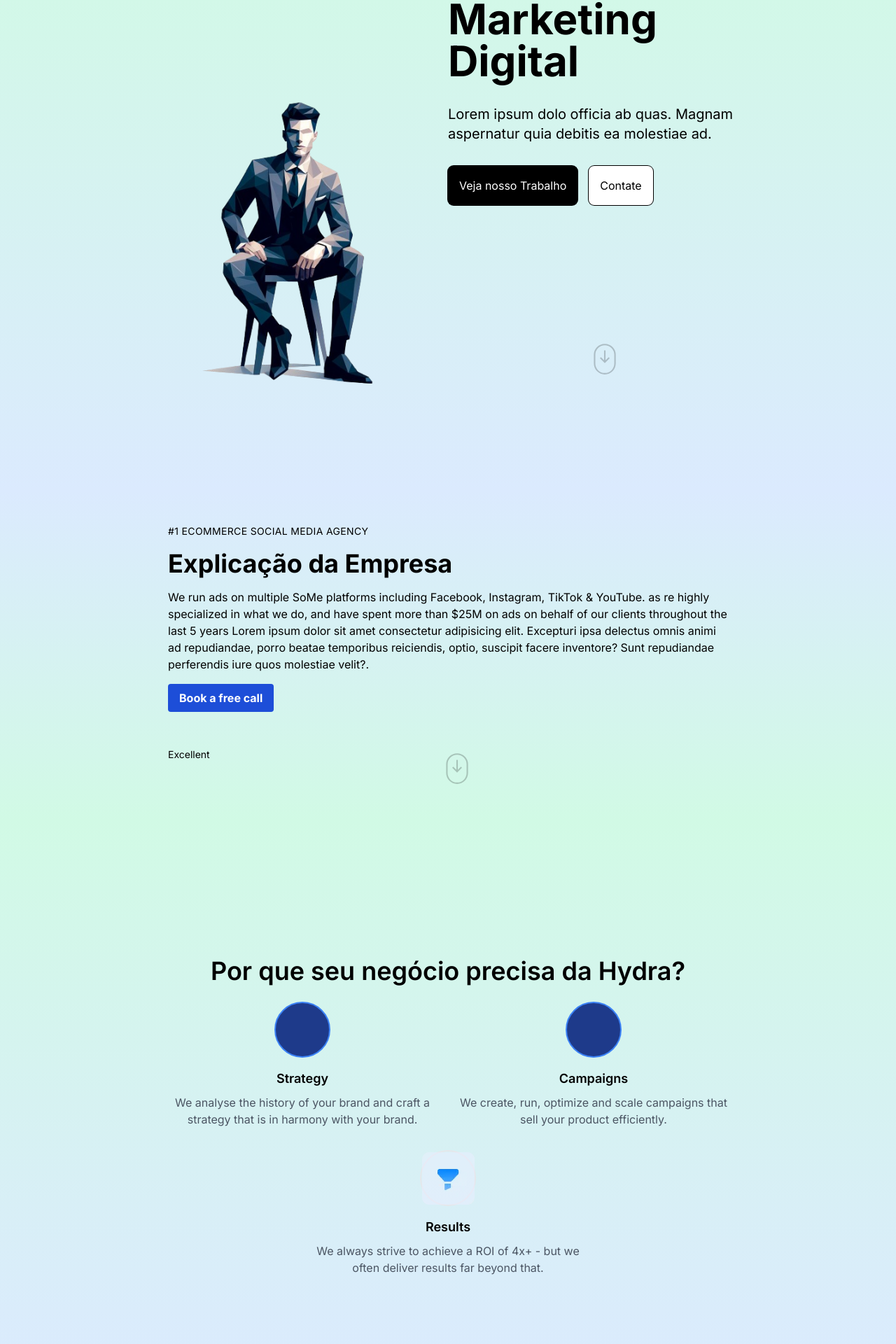
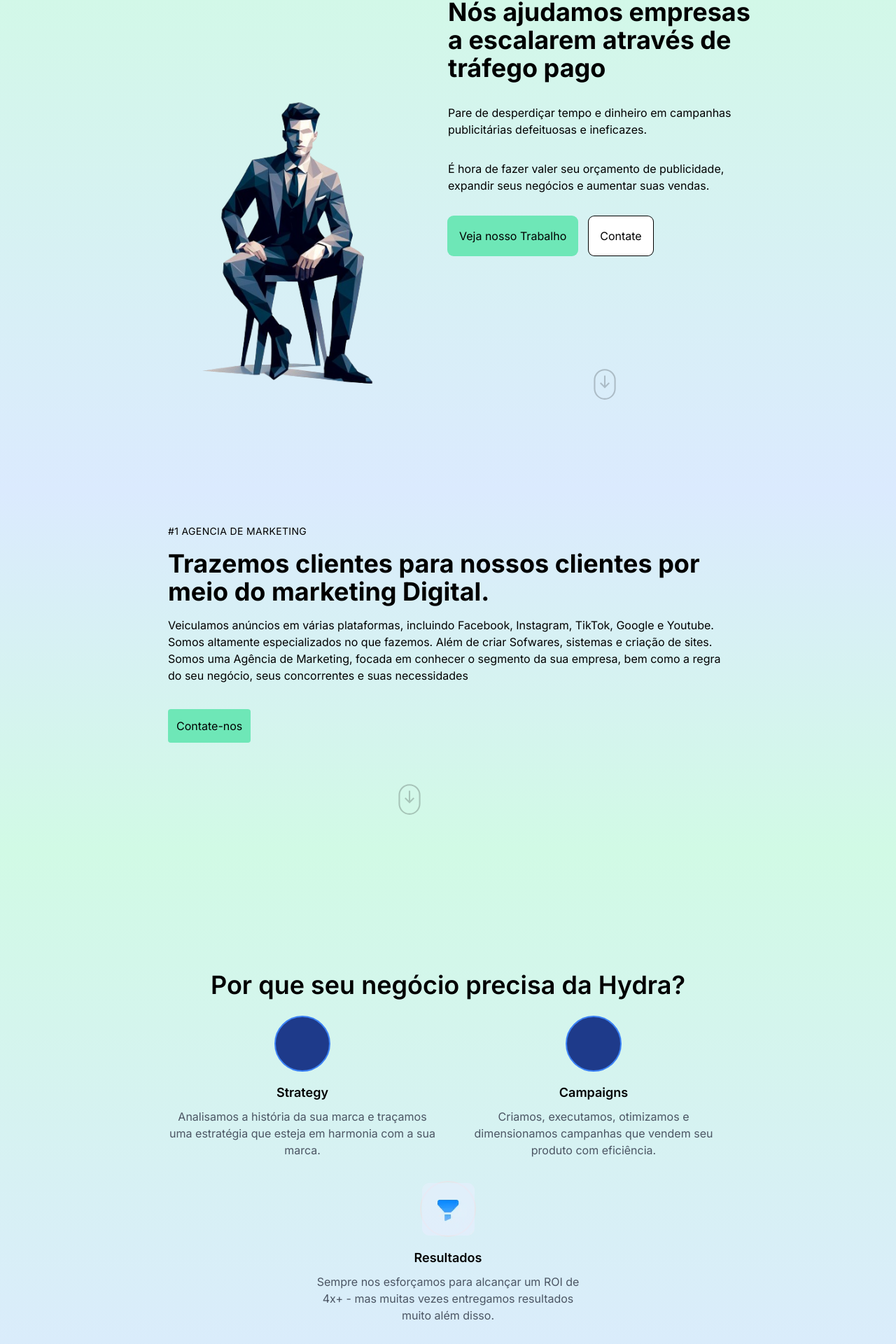
Before and after one commit to MAGJR/Agency, a Next.js app: page / in a window 1280 px wide. Shown: the part 99-2019 px from the top of the page at 70% size. Built offline with nearby package versions, Linux system fonts and the light colour scheme.

Commit message:
Home End

```diff
--- a/app/components/Section Services/index.tsx
+++ b/app/components/Section Services/index.tsx
@@ -6,12 +6,13 @@ import { motion } from 'framer-motion'
 
 
 export function SectionServices () {
+
     return (
        <div className='
        h-full
        mt-10 px-4 sm:px-8 md:px-12 lg:px-20 xl:px-48'>
         <div className="container mx-auto px-4">
-        <h1 className='items-center justify-center text-center mb-6 text-6xl'>titulo</h1>
+        <h1 className='items-center justify-center text-center mb-6 text-6xl'>Serviços</h1>
         <div className="grid md:grid-cols-3 gap-8">
 
       {/* CARD 1*/}
@@ -27,7 +28,7 @@ export function SectionServices () {
           <img src="path_to_your_web_icon" alt="Web Sites" className="h-8 w-8" />
           <h3 className="text-xl font-semibold ml-3">Web Sites</h3>
         </div>
-        <p>Desenvolvemos sites modernos e funcionais que proporcionam uma experiência de navegação intuitiva e envolvente para seus visitantes...</p>
+        <p>Desenvolvemos sites modernos e funcionais que proporcionam uma experiência de navegação intuitiva e envolvente para seus visitantes</p>
       </motion.div>
 
      {/* CARD 2 */}
@@ -37,9 +38,9 @@ export function SectionServices () {
       className="bg-gradient-to-bl from-blue-100 to-emerald-50 rounded-lg p-6">
         <div className="flex items-center mb-4">
           <img src="path_to_your_marketing_icon" alt="Marketing One Off" className="h-8 w-8" />
-          <h3 className="text-xl font-semibold ml-3">Marketing One Off</h3>
+          <h3 className="text-xl font-semibold ml-3">Marketing</h3>
         </div>
-        <p>Oferecemos soluções completas de marketing digital, incluindo estratégias online e offline...</p>
+        <p>Oferecemos soluções completas de marketing digital, incluindo estratégias online </p>
       </motion.div>
 
       {/* CARD 3 */}
--- a/app/components/SectionFilosofia/index.tsx
+++ b/app/components/SectionFilosofia/index.tsx
@@ -2,53 +2,78 @@
 
 import Image from "next/image"
 import funilImg from "../../../public/funil.webp"
+import {motion, useInView} from "framer-motion"
+import { useRef } from "react"
 
 export function SectionFilosofia() {
+  const containerRef = useRef<HTMLDivElement>(null)
+
+    const descriptionRef = useRef<HTMLDivElement>(null)
+    const isDescriptionRefInView = useInView(descriptionRef, {margin:"-150px"})
     return (
-        <div className="
+        <div
+        ref={containerRef}
+        className="
         h-screen
         bg-gradient-to-b from-emerald-100 to-blue-100
         px-4 sm:px-8 md:px-12 lg:px-20 xl:px-48 text-center
         flex flex-col items-center justify-center
         "
 
-        >
-            <div className="flex items-center justify-center mt-12 ">
+        >   <div ref={descriptionRef}>
+            <motion.div
+            initial={{ opacity: 0 }}
+            animate={isDescriptionRefInView ? { opacity: 1 } : {}}
+            transition={{delay: 0.2}}
+            className="flex items-center justify-center mt-12 " >
             <h1 className="font-semibold text-4xl mb-6">Por que seu negócio precisa da Hydra?</h1>
-            </div>
+            </motion.div>
             <div className="flex flex-wrap justify-center gap-8">
         {/* Strategy */}
-        <div className="max-w-sm flex flex-col items-center">
+        <motion.div
+        initial={{ opacity: 0 }}
+        animate={isDescriptionRefInView ? { opacity: 1 } : {}}
+        transition={{delay: 0.3}}
+        className="max-w-sm flex flex-col items-center">
           <div className="flex justify-center items-center h-20 w-20 bg-blue-900 rounded-full mb-4 border-2 border-blue-500">
             {/* Placeholder for image */}
           </div>
           <h3 className="text-lg font-semibold text-center mb-2">Strategy</h3>
           <p className="text-gray-600 text-center">
-            We analyse the history of your brand and craft a strategy that is in harmony with your brand.
+          Analisamos a história da sua marca e traçamos uma estratégia que esteja em harmonia com a sua marca.
           </p>
-        </div>
+        </motion.div>
 
         {/* Campaigns */}
-        <div className="max-w-sm flex flex-col items-center">
+        <motion.div
+        initial={{ opacity: 0 }}
+        animate={isDescriptionRefInView ? { opacity: 1 } : {}}
+        transition={{delay: 0.4}}
+        className="max-w-sm flex flex-col items-center">
           <div className="flex justify-center items-center h-20 w-20 bg-blue-900 rounded-full mb-4 border-2 border-blue-500">
             {/* Placeholder for image */}
           </div>
           <h3 className="text-lg font-semibold text-center mb-2">Campaigns</h3>
           <p className="text-gray-600 text-center">
-            We create, run, optimize and scale campaigns that sell your product efficiently.
+          Criamos, executamos, otimizamos e dimensionamos campanhas que vendem seu produto com eficiência.
           </p>
-        </div>
+        </motion.div>
         {/* Results */}
-        <div className="max-w-sm flex flex-col items-center">
+        <motion.div
+        initial={{ opacity: 0 }}
+        animate={isDescriptionRefInView ? { opacity: 1 } : {}}
+        transition={{delay: 0.5}}
+        className="max-w-sm flex flex-col items-center">
           <div className="flex justify-center items-center h-20 w-20 rounded-full  mb-4 border-2">
             <Image src={funilImg} alt="" />
           </div>
-          <h3 className="text-lg font-semibold text-center mb-2">Results</h3>
+          <h3 className="text-lg font-semibold text-center mb-2">Resultados</h3>
           <p className="text-gray-600 text-center">
-            We always strive to achieve a ROI of 4x+ - but we often deliver results far beyond that.
+          Sempre nos esforçamos para alcançar um ROI de 4x+ - mas muitas vezes entregamos resultados muito além disso.
           </p>
+        </motion.div>
+
         </div>
-
         </div>
         </div>
     )
--- a/app/components/SectionHome/index.tsx
+++ b/app/components/SectionHome/index.tsx
@@ -5,7 +5,7 @@ export function SectionHome () {
     const containerRef = useRef<HTMLDivElement>(null)
 
     const descriptionRef = useRef<HTMLDivElement>(null)
-    const isDescriptionRefInView = useInView(descriptionRef, {margin:"-20px"})
+    const isDescriptionRefInView = useInView(descriptionRef, {margin:"1px"})
 
     return (
 <div className="bg-gradient-to-b
@@ -20,34 +20,38 @@ export function SectionHome () {
       ref={descriptionRef}
       >
         <motion.p
-        initial={{x:"-500px"}}
-        animate={isDescriptionRefInView ? {x:0} : {}}
-        transition={{delay:0.2}}
+        initial={{ opacity: 0 }}
+        animate={isDescriptionRefInView ? { opacity: 1 } : {}}
+        transition={{ delay: 0.2 }}
         className="text-sm uppercase tracking-wide"
-        >#1 Ecommerce Social Media Agency
+        >#1 Agencia de Marketing
         </motion.p>
         <motion.h1
-        initial={{x:"-1000px"}}
-        animate={isDescriptionRefInView ? {x:0} : {}}
-        transition={{delay:0.3, duration:0.5}}
+        initial={{ opacity: 0 }}
+        animate={isDescriptionRefInView ? { opacity: 1 } : {}}
+        transition={{ delay: 0.2 }}
         className="text-4xl font-bold my-4"
         >
-         Explicação da Empresa
+         Trazemos clientes para nossos clientes por meio do marketing Digital.
         </motion.h1>
         <motion.p
-        initial={{x:"-1000px"}}
-        animate={isDescriptionRefInView ? {x:0} : {}}
-        transition={{delay:0.4, duration:0.5}}
+        initial={{ opacity: 0 }}
+        animate={isDescriptionRefInView ? { opacity: 1 } : {}}
+        transition={{ delay: 0.2 }}
         className="mb-4 ">
-          We run ads on multiple SoMe platforms including Facebook, Instagram, TikTok & YouTube.
-          as re highly specialized in what we do, and have spent more than $25M on ads on behalf of
-          our clients throughout the last 5 years Lorem ipsum dolor sit amet consectetur adipisicing elit. Excepturi ipsa delectus omnis animi ad repudiandae, porro beatae temporibus reiciendis, optio, suscipit facere inventore? Sunt repudiandae perferendis iure quos molestiae velit?.
+
+          Veiculamos anúncios em várias plataformas, incluindo Facebook, Instagram, TikTok, Google e Youtube.
+          Somos altamente especializados no que fazemos. Além de criar Sofwares, sistemas e criação de sites.
+          Somos uma Agência de Marketing, focada em conhecer o segmento da sua empresa, bem como a regra do seu negócio, seus concorrentes e suas necessidades
         </motion.p>
-        <button className="bg-blue-700 hover:bg-blue-600 text-white font-bold py-2 px-4 rounded">
-          Book a free call
-        </button>
+        <motion.button
+        whileHover={{ scale: 1.05 }}
+        transition={{ type: "spring", stiffness: 300 }}
+        className="
+        bg-emerald-300 p-3 rounded mt-5 hover:bg-emerald-500">
+          Contate-nos
+        </motion.button>
         <div className="flex items-center mt-4">
-          <p className="text-sm mr-2">Excellent</p>
           <div className="flex lg:ml-80 mt-10">
             {/* */}
             <motion.svg
--- a/app/components/SectionHydra/index.tsx
+++ b/app/components/SectionHydra/index.tsx
@@ -26,6 +26,9 @@ export function SectionHydra () {
         <motion.div
           className="w-full lg:flex-1"
           ref={descriptionRef}
+          initial={{ opacity: 0 }}
+        animate={isDescriptionRefInView ? { opacity: 1 } : {}}
+        transition={{delay: 0.2}}
         >
           <Image
             src={hydrImg}
@@ -45,15 +48,22 @@ export function SectionHydra () {
             transition={{ delay: 0.5 }}
             className="text-2xl font-bold"
           >
-            Diferencial
+            NOSSA FORÇA
           </motion.h1>
           <motion.p
             initial={{ opacity: 0 }}
             animate={isDescriptionRefInView ? { opacity: 1 } : {}}
             transition={{ delay: 0.6 }}
           >
-            Seu texto aqui. Este é um exemplo de como você pode posicionar texto e
-            imagem lado a lado usando Flexbox e Tailwind CSS.
+            Oferecemos Segurança Digital, para que as suas ofertas não sejam pirateadas.
+          </motion.p>
+          <motion.p
+            initial={{ opacity: 0 }}
+            animate={isDescriptionRefInView ? { opacity: 1 } : {}}
+            transition={{ delay: 0.6 }}
+            className="mt-3"
+          >
+            Criamos sistemas saas com Inteligência artifical, além de trazer um sistema único para as suas campanhas para alta performace.
           </motion.p>
           <motion.button
             whileHover={{ scale: 1.05 }}
--- a/app/layout.tsx
+++ b/app/layout.tsx
@@ -7,7 +7,7 @@ import { TransitionProvider } from "./components/transitionProvider";
 const inter = Inter({ subsets: ["latin"] });
 
 export const metadata: Metadata = {
-  title: "Create Next App",
+  title: "Agency ",
   description: "O melhor site de Marketing Digital",
 };
 export default function RootLayout({
--- a/app/page.tsx
+++ b/app/page.tsx
@@ -2,21 +2,27 @@
 "use client"
 import Image from "next/image";
 import HomeImg from '../public/Home.png'
-import {motion} from 'framer-motion'
+import {motion, useInView} from 'framer-motion'
 import { SectionHome } from "./components/SectionHome";
 import { SectionFilosofia } from "./components/SectionFilosofia";
 import { SectionHydra } from "./components/SectionHydra";
 import { SectionServices } from "./components/Section Services";
+import { useRef } from "react";
 export default function Home() {
+ const containerRef = useRef<HTMLDivElement>(null);
+ const descriptionRef = useRef<HTMLDivElement>(null);
 
+ const isDescriptionInView = useInView(descriptionRef, {margin:"-150px"})
 
   return (
+
     <motion.div
+
     className="h-full"
     initial={{y:"-200vh"}}
     animate={{y:"0%"}}
-    transition={{duration:1}}>
-
+    transition={{duration:1}}
+    >
     <div className="h-full flex lg:flex-row flex-col overflow-scroll overflow-x-hidden px-4 sm:px-8 md:px-12 lg:px-20 xl:px-48 ">
    {/* IMAGE CONTAINER */}
    <div className="h-1/2 lg:h-full lg:w-1/2 relative">
@@ -24,15 +30,23 @@ export default function Home() {
    {/* TEXT CONTAINER */}
    </div>
 
-   <div className="h-1/2 lg:h-full lg:w-1/2 flex flex-col gap-8 items-center justify-center">
+   <div className="h-1/2 lg:h-full lg:w-1/2 flex flex-col gap-8 items-center justify-center ">
     {/* TITLE */}
-    <h1 className="text-4xl md:text-6xl font-bold">Marketing Digital</h1>
+    <h1 className="text-4xl md:text-4xl font-bold ">Nós ajudamos empresas a escalarem através de tráfego pago</h1>
     {/* DESC */}
-    <p className="md:text-xl"> Lorem ipsum dolo officia ab quas. Magnam aspernatur quia debitis ea molestiae ad.</p>
+    <p className=""> Pare de desperdiçar tempo e dinheiro em campanhas publicitárias defeituosas e ineficazes.</p>
+
+<p className="">É hora de fazer valer seu orçamento de publicidade, expandir seus negócios e aumentar suas vendas.</p>
     {/* Button */}
    <div className="lg:w-full flex gap-4" >
-    <button className="p-4 rounded-lg ring-1 ring-black bg-black text-white" >Veja nosso Trabalho</button>
-    <button className="p-4 rounded-lg ring-1 ring-black bg-white text-black">Contate</button>
+    <motion.button
+    whileHover={{ scale: 1.05 }}
+    transition={{ type: "spring", stiffness: 300 }}
+    className="p-4 rounded-lg ring-1 ring-emerald-300 bg-emerald-300 text-back" >Veja nosso Trabalho</motion.button>
+    <motion.button
+    whileHover={{ scale: 1.05 }}
+    transition={{ type: "spring", stiffness: 300 }}
+    className="p-4 rounded-lg ring-1 ring-black bg-white text-black">Contate</motion.button>
    </div>
 
    <div className="h-screen w-screen flex items-center justify-center ">
```
